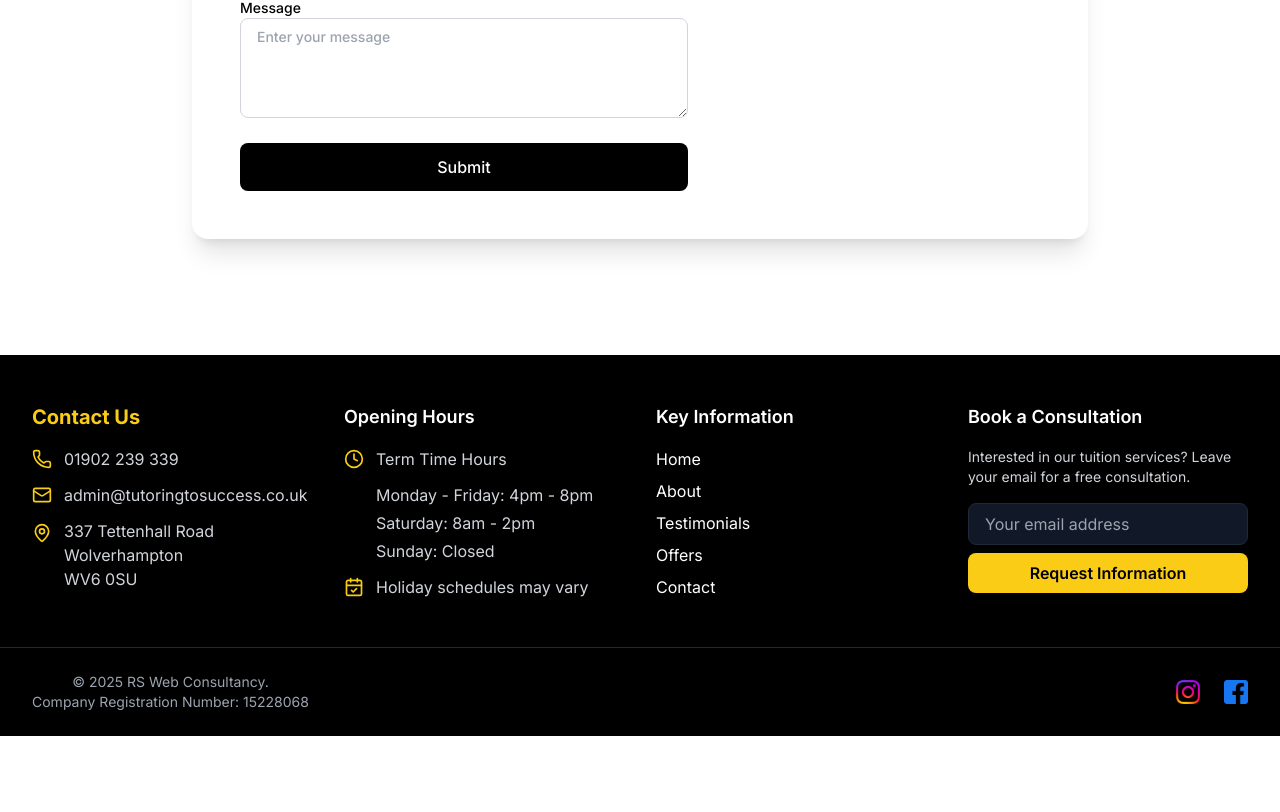
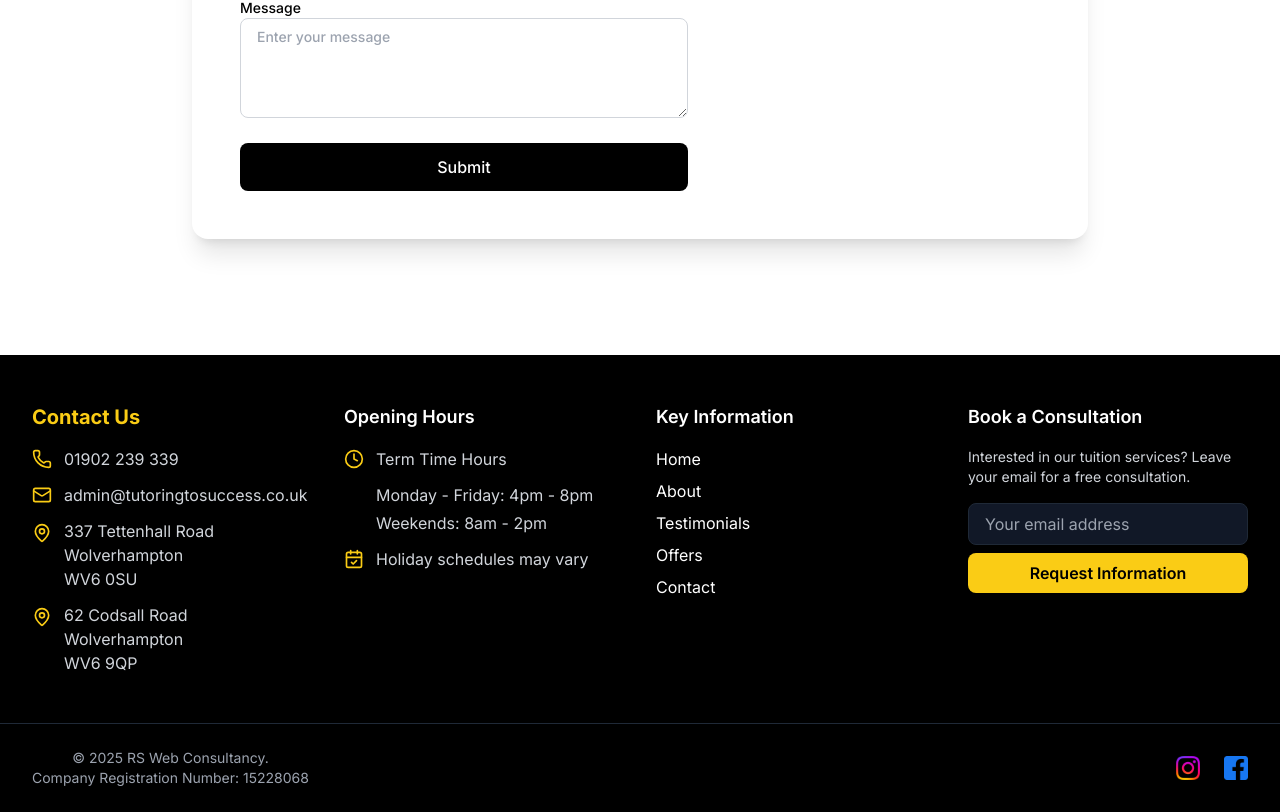
Before and after one commit to ranjsidhu/tts, a Next.js app: page / in a window 1280 px wide. Shown: the part 1600-2412 px from the top of the page. Before the commit the page ends 2336 px from the top, so only its background shows below. Built offline with nearby package versions, Linux system fonts and the light colour scheme.

Commit message:
feat: update contact details

```diff
--- a/app/components/footer/static.tsx
+++ b/app/components/footer/static.tsx
@@ -58,6 +58,19 @@ const ContactUs = () => (
           WV6 0SU
         </span>
       </button>
+      <button
+        className="flex items-start space-x-3 hover:cursor-pointer hover:text-yellow-400 transition-colors duration-300 text-left"
+        onClick={() => window.open("https://maps.app.goo.gl/CwFyLVR9VLMDA1ZEA")}
+      >
+        <MapPin className="w-5 h-5 text-yellow-400 mt-1" />
+        <span>
+          62 Codsall Road
+          <br />
+          Wolverhampton
+          <br />
+          WV6 9QP
+        </span>
+      </button>
     </div>
   </div>
 );
@@ -89,8 +102,7 @@ const OpeningHours = () => (
       </p>
       <div className="ml-8 space-y-1">
         <p>Monday - Friday: 4pm - 8pm</p>
-        <p>Saturday: 8am - 2pm</p>
-        <p>Sunday: Closed</p>
+        <p>Weekends: 8am - 2pm</p>
       </div>
       <p className="flex items-center space-x-3 mt-4">
         <CalendarCheck className="w-5 h-5 text-yellow-400" />
@@ -126,24 +138,6 @@ const CopyrightSocials = () => (
               onClick={() => window.open(url)}
             />
           ))}
-          {/* <a
-        href="#"
-        className="hover:text-yellow-400 transition-colors duration-300"
-      >
-        Policies
-      </a>
-      <a
-        href="#"
-        className="hover:text-yellow-400 transition-colors duration-300"
-      >
-        Terms & Conditions
-      </a>
-      <a
-        href="#"
-        className="hover:text-yellow-400 transition-colors duration-300"
-      >
-        Safeguarding
-      </a> */}
         </div>
       </div>
     </div>
--- a/app/contact/ContactPage.tsx
+++ b/app/contact/ContactPage.tsx
@@ -58,20 +58,35 @@ export default function ContactPage() {
                     </div>
                   </div>
 
-                  {/* Address */}
+                  {/* Addresses */}
                   <div className="flex items-start gap-4">
                     <div className="p-2 bg-black/5 rounded-lg text-yellow-400">
                       <MapPin className="w-6 h-6" />
                     </div>
                     <div>
-                      <h3 className="font-medium">Address</h3>
-                      <address className="text-gray-600 not-italic">
+                      <h3 className="font-medium">Addresses</h3>
+                      <div className="text-gray-600 space-y-4">
+                        <address className="not-italic">
+                          <span className="font-medium block mb-1">
+                            Main Centre:
+                          </span>
                           337 Tettenhall Road
                           <br />
                           Wolverhampton
                           <br />
                           WV6 0SU
                         </address>
+                        <address className="not-italic">
+                          <span className="font-medium block mb-1">
+                            Secondary Centre:
+                          </span>
+                          62 Codsall Road
+                          <br />
+                          Wolverhampton
+                          <br />
+                          WV6 9QP
+                        </address>
+                      </div>
                     </div>
                   </div>
                 </div>
@@ -88,12 +103,8 @@ export default function ContactPage() {
                     <span className="font-medium">4:00 PM - 8:00 PM</span>
                   </div>
                   <div className="flex justify-between">
-                    <span className="text-gray-600">Saturday</span>
+                    <span className="text-gray-600">Weekends</span>
                     <span className="font-medium">8:00 AM - 2:00 PM</span>
-                  </div>
-                  <div className="flex justify-between">
-                    <span className="text-gray-600">Sunday</span>
-                    <span className="font-medium">Closed</span>
                   </div>
                 </div>
               </div>
@@ -101,9 +112,14 @@ export default function ContactPage() {
           </div>
 
           {/* Map Section */}
-          <div className="h-[500px] rounded-xl overflow-hidden shadow-sm border border-gray-100">
+          <div className="space-y-4">
+            <div>
+              <h3 className="font-medium mb-2">
+                Main Centre - Tettenhall Road
+              </h3>
+              <div className="h-[240px] rounded-xl overflow-hidden shadow-sm border border-gray-100">
                 <iframe
-              title="Tutoring To Success Location"
+                  title="Tutoring To Success - Tettenhall Road Location"
                   className="w-full h-full"
                   src="https://www.google.com/maps/embed?pb=!1m18!1m12!1m3!1d2423.4940235032795!2d-2.1624408226845357!3d52.59684063053694!2m3!1f0!2f0!3f0!3m2!1i1024!2i768!4f13.1!3m3!1m2!1s0x48709b524d9dced7%3A0x9813f9de96f46667!2sTutoring%20To%20Success!5e0!3m2!1sen!2suk!4v1702931595578!5m2!1sen!2suk"
                   loading="lazy"
@@ -111,6 +127,23 @@ export default function ContactPage() {
                 ></iframe>
               </div>
             </div>
+
+            <div>
+              <h3 className="font-medium mb-2">
+                Secondary Centre - Codsall Road
+              </h3>
+              <div className="h-[240px] rounded-xl overflow-hidden shadow-sm border border-gray-100">
+                <iframe
+                  title="Tutoring To Success - Codsall Road Location"
+                  src="https://www.google.com/maps/embed?pb=!1m18!1m12!1m3!1d13341.834676979071!2d-2.1701656161019227!3d52.59685644822328!2m3!1f0!2f0!3f0!3m2!1i1024!2i768!4f13.1!3m3!1m2!1s0x48709d92c80c2e3d%3A0x2df9eca360f2c788!2sTutoring%20To%20Success%20Codsall!5e1!3m2!1sen!2suk!4v1744223936121!5m2!1sen!2suk"
+                  className="w-full h-full"
+                  loading="lazy"
+                  allowFullScreen
+                ></iframe>
+              </div>
+            </div>
+          </div>
+        </div>
       </div>
     </Layout>
   );
--- a/app/home/Homepage.tsx
+++ b/app/home/Homepage.tsx
@@ -37,7 +37,7 @@ export default function Homepage() {
                 href="#enquiry"
                 className="bg-yellow-400 text-black px-8 py-3 rounded-lg font-medium hover:bg-yellow-300 transition-colors"
               >
-                Get Started
+                Enquire Now
               </a>
               <a
                 href="#features"
```
Lines whose indentation alone changed are shown as unchanged.
